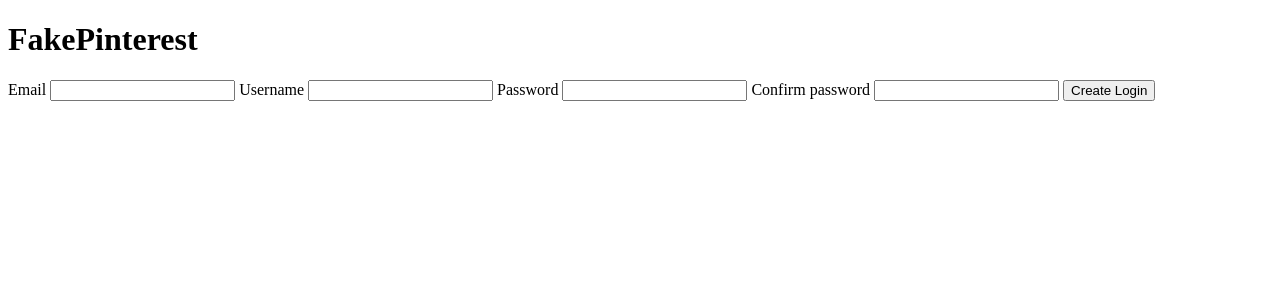
After one commit to RafaelHirsch0907/fakepinterest, a Flask app: page /createlogin in a window 1280 px wide. The commit adds this page. Shown: the top 300 px of the page. Run offline with Flask 3, Linux system fonts and the light colour scheme.

Commit message:
Página de login criada

```diff
--- a/fakepinterest/__init__.py
+++ b/fakepinterest/__init__.py
@@ -1,9 +1,15 @@
 from flask import Flask
 from flask_sqlalchemy import SQLAlchemy
+from flask_login import LoginManager
+from flask_bcrypt import Bcrypt
 
 app = Flask(__name__)
 app.config["SQLALCHEMY_DATABASE_URI"] =  "sqlite:///comunidade.db"
+app.config["SECRET_KEY"] = "0a195e1fefcca8d874d9551596dab099"
 
 dataBase = SQLAlchemy(app)
+bcrypt = Bcrypt(app)
+loginManager = LoginManager(app)
+loginManager.login_view = "homepage"
 
 from fakepinterest import routes
--- a/fakepinterest/forms.py
+++ b/fakepinterest/forms.py
@@ -1 +1,22 @@
 # CRIAR OS FORMULARIOS DO SITE
+from flask_wtf import FlaskForm
+from wtforms import StringField, PasswordField, SubmitField
+from wtforms.validators import DataRequired, Email, EqualTo, Length, ValidationError
+from fakepinterest.models import User
+
+class FormLogin(FlaskForm):
+    email = StringField("Email", validators=[DataRequired(), Email()])
+    password = PasswordField("Password", validators=[DataRequired()])
+    submitButton = SubmitField("Submit")
+
+class FormCreateLogin(FlaskForm):
+    email = StringField("Email", validators=[DataRequired(), Email()])
+    username = StringField("Username", validators=[DataRequired()])
+    password = PasswordField("Password", validators=[DataRequired(), Length(6,20)])
+    confirm_password = PasswordField("Confirm password", validators=[DataRequired(), EqualTo("password")])
+    submitButton = SubmitField("Create Login")
+
+    def validate_email(self, email):
+        user = User.query.filter_by(email=email.data).first()
+        if user:
+            return ValidationError("Email already registered, login to continue")
--- a/fakepinterest/routes.py
+++ b/fakepinterest/routes.py
@@ -1,12 +1,30 @@
 # CRIAR AS ROTAS DO SITE
 
-from flask import render_template, url_for
-from fakepinterest import app
+from flask import render_template, url_for, redirect
+from fakepinterest import app, dataBase, bcrypt
+from flask_login import login_required, login_user, logout_user
+from fakepinterest.forms import FormLogin, FormCreateLogin
+from fakepinterest.models import User, Photo
 
-@app.route("/")
+@app.route("/", methods=["GET", "POST"])
 def homepage():
-    return render_template("homepage.html")
+    formLogin = FormLogin()
+    return render_template("homepage.html", form=formLogin)
+
+@app.route("/createlogin", methods=["GET", "POST"])
+def createlogin():
+    formCreateLogin = FormCreateLogin()
+    if formCreateLogin.validate_on_submit():
+        password = bcrypt.generate_password_hash(formCreateLogin.password.data)
+        user = User(username=formCreateLogin.username.data, password=password, email=formCreateLogin.email.data)
+
+        dataBase.session.add(user)
+        dataBase.session.commit()
+        login_user()
+        return redirect(url_for("profile", user=user.username))
+    return render_template("createlogin.html", form=formCreateLogin)
 
 @app.route("/profile/<user>")
+@login_required
 def profile(user):
     return render_template("profile.html", user=user)
--- /dev/null
+++ b/fakepinterest/templates/createlogin.html
@@ -0,0 +1,26 @@
+{% extends "homepage.html" %}
+
+{% block title %}Crie sua conta{% endblock %}
+
+{% block form %}
+    <form method="POST">
+        {{ form.csrf_token }}
+
+        {{ form.email.label() }}
+        {{ form.email() }}
+
+        {{ form.username.label() }}
+        {{ form.username() }}
+
+        {{ form.password.label() }}
+        {{ form.password() }}
+
+        {{ form.confirm_password.label() }}
+        {{ form.confirm_password() }}
+
+        {{ form.submitButton() }}
+
+
+
+    </form>
+{% endblock %}
--- a/fakepinterest/templates/homepage.html
+++ b/fakepinterest/templates/homepage.html
@@ -10,6 +10,22 @@
 {% block body %}
 <body>
     <h1>FakePinterest</h1>
+    {% block form %}
+    <form method="POST">
+        {{ form.csrf_token }}
+
+        {{ form.email.label() }}
+        {{ form.email() }}
+
+        {{ form.password.label() }}
+        {{ form.password() }}
+
+        {{ form.submitButton() }}
+
+
+
+    </form>
+    {% endblock %}
 </body>
 {% endblock %}
 
```
Also changed, not shown: fakepinterest/models.py (+8 -3 lines), instance/comunidade.db.
